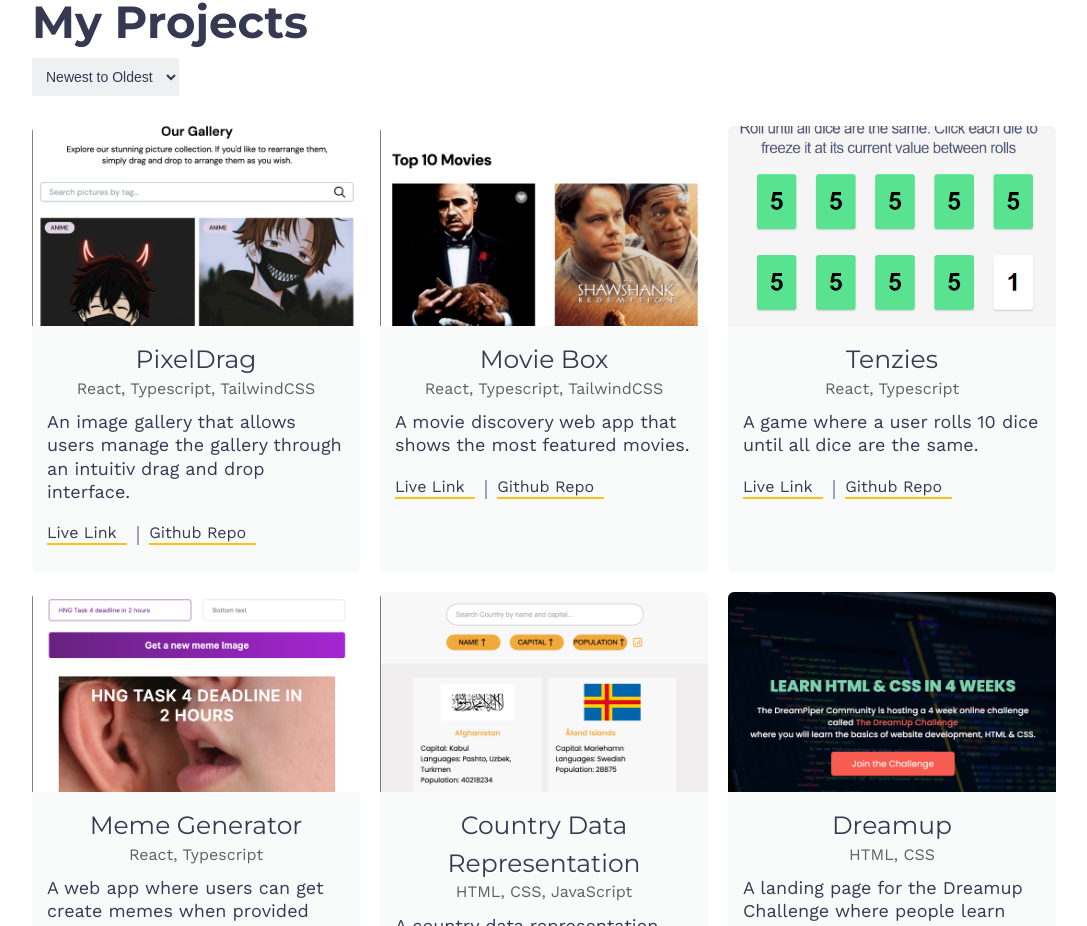
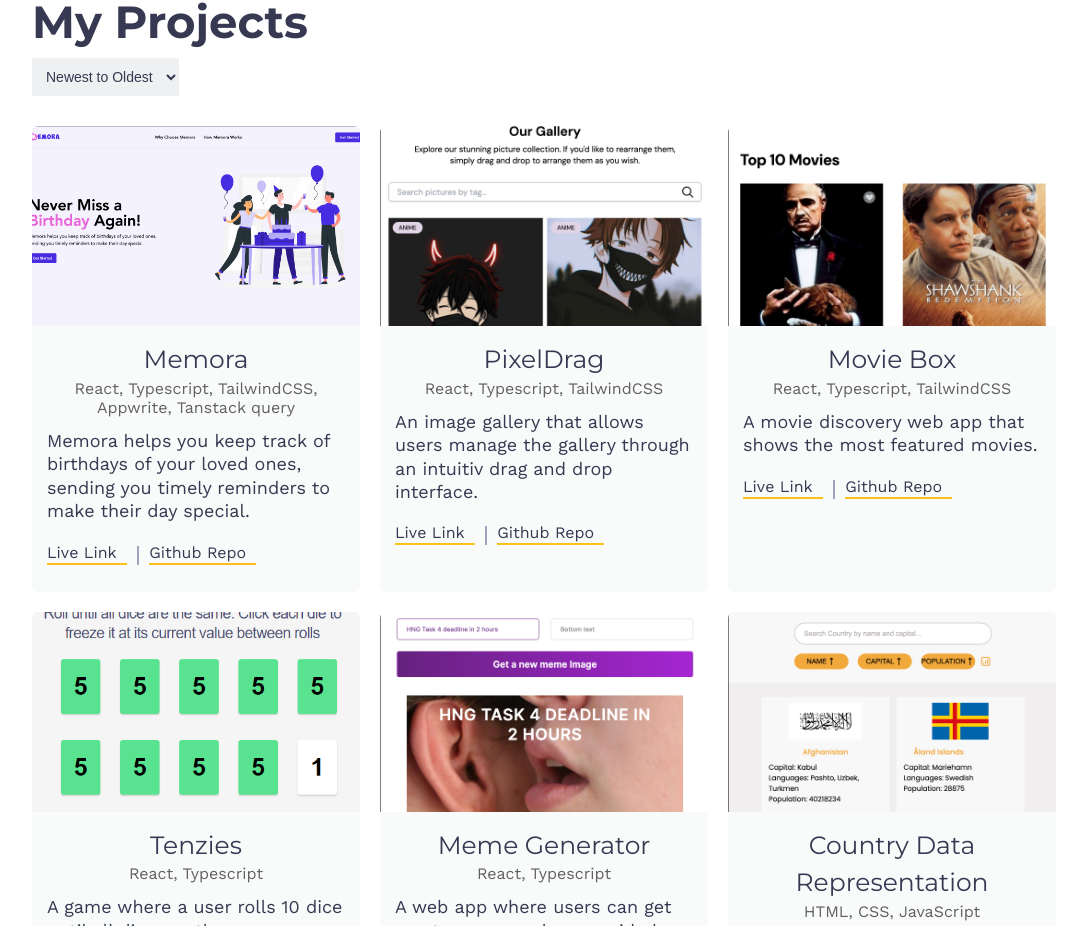
Before and after one commit to d-a-ve/portfolio, a React (Vite) app: page / in a window 1280 px wide. Shown: the part 1556-2482 px from the top of the page, without its empty margins (96-1183 px from the left). Built offline with nearby package versions, Linux system fonts and the light colour scheme.

Commit message:
update react icons version, add memora project

```diff
--- a/myData.ts
+++ b/myData.ts
@@ -77,4 +77,13 @@ export const projects = [
 		projectCover: "pixeldrag",
 		technologiesUsed: "React, Typescript, TailwindCSS",
 	},
+	{
+		title: "Memora",
+		description:
+			"Memora helps you keep track of birthdays of your loved ones, sending you timely reminders to make their day special.",
+		link: "https://memora-tau.vercel.app/",
+		githubRepoLink: "https://github.com/d-a-ve/memora",
+		projectCover: "memora",
+		technologiesUsed: "React, Typescript, TailwindCSS, Appwrite, Tanstack query",
+	},
 ];
--- a/package.json
+++ b/package.json
@@ -11,7 +11,7 @@
   "dependencies": {
     "react": "^18.2.0",
     "react-dom": "^18.2.0",
-    "react-icons": "^4.7.1",
+    "react-icons": "^4.12.0",
     "react-responsive": "^9.0.2"
   },
   "devDependencies": {
--- a/src/components/SkillCard.tsx
+++ b/src/components/SkillCard.tsx
@@ -1,5 +1,4 @@
-import React from "react";
-import { FaHtml5, FaCss3, FaReact, FaJs } from "react-icons/fa";
+import { FaCss3, FaHtml5, FaJs, FaReact } from "react-icons/fa";
 import { SiFirebase, SiTailwindcss, SiTypescript } from "react-icons/si";
 import { useMediaQuery } from "react-responsive";
 
```
Also changed, not shown: public/assets/memora-cover-image.png (added), 1 other file (tests, documents, lock files or other folders).
